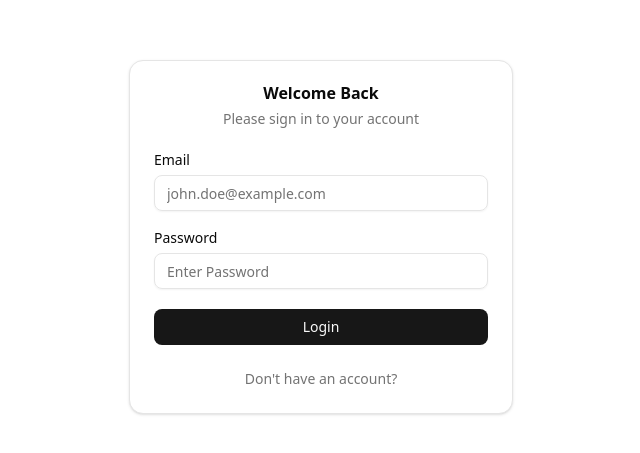
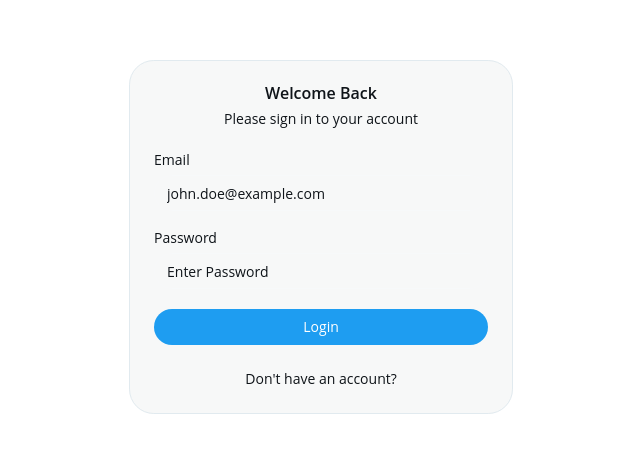
Before and after one commit to AndroBOI/guidance-system, a Next.js app in the folder frontend/: page /login in a window 1280 px wide. Shown: the part 163-616 px from the top of the page, without its empty margins (319-959 px from the left). Built offline with nearby package versions, Linux system fonts and the light colour scheme.

Commit message:
lowkey made changes

```diff
--- a/frontend/app/globals.css
+++ b/frontend/app/globals.css
@@ -1,5 +1,4 @@
 @import "tailwindcss";
-
 
 @custom-variant dark (&:is(.dark *));
 
@@ -42,75 +41,144 @@
   --color-sidebar-accent-foreground: var(--sidebar-accent-foreground);
   --color-sidebar-border: var(--sidebar-border);
   --color-sidebar-ring: var(--sidebar-ring);
+  --font-sans: Open Sans, sans-serif;
+  --font-mono: Menlo, monospace;
+  --font-serif: Georgia, serif;
+  --radius: 1.3rem;
+  --tracking-tighter: calc(var(--tracking-normal) - 0.05em);
+  --tracking-tight: calc(var(--tracking-normal) - 0.025em);
+  --tracking-wide: calc(var(--tracking-normal) + 0.025em);
+  --tracking-wider: calc(var(--tracking-normal) + 0.05em);
+  --tracking-widest: calc(var(--tracking-normal) + 0.1em);
+  --tracking-normal: var(--tracking-normal);
+  --shadow-2xl: var(--shadow-2xl);
+  --shadow-xl: var(--shadow-xl);
+  --shadow-lg: var(--shadow-lg);
+  --shadow-md: var(--shadow-md);
+  --shadow: var(--shadow);
+  --shadow-sm: var(--shadow-sm);
+  --shadow-xs: var(--shadow-xs);
+  --shadow-2xs: var(--shadow-2xs);
+  --spacing: var(--spacing);
+  --letter-spacing: var(--letter-spacing);
+  --shadow-offset-y: var(--shadow-offset-y);
+  --shadow-offset-x: var(--shadow-offset-x);
+  --shadow-spread: var(--shadow-spread);
+  --shadow-blur: var(--shadow-blur);
+  --shadow-opacity: var(--shadow-opacity);
+  --color-shadow-color: var(--shadow-color);
+  --color-destructive-foreground: var(--destructive-foreground);
 }
 
 :root {
-  --radius: 0.625rem;
-  --background: oklch(1 0 0);
-  --foreground: oklch(0.145 0 0);
-  --card: oklch(1 0 0);
-  --card-foreground: oklch(0.145 0 0);
-  --popover: oklch(1 0 0);
-  --popover-foreground: oklch(0.145 0 0);
-  --primary: oklch(0.205 0 0);
-  --primary-foreground: oklch(0.985 0 0);
-  --secondary: oklch(0.97 0 0);
-  --secondary-foreground: oklch(0.205 0 0);
-  --muted: oklch(0.97 0 0);
-  --muted-foreground: oklch(0.556 0 0);
-  --accent: oklch(0.97 0 0);
-  --accent-foreground: oklch(0.205 0 0);
-  --destructive: oklch(0.577 0.245 27.325);
-  --border: oklch(0.922 0 0);
-  --input: oklch(0.922 0 0);
-  --ring: oklch(0.708 0 0);
-  --chart-1: oklch(0.646 0.222 41.116);
-  --chart-2: oklch(0.6 0.118 184.704);
-  --chart-3: oklch(0.398 0.07 227.392);
-  --chart-4: oklch(0.828 0.189 84.429);
-  --chart-5: oklch(0.769 0.188 70.08);
-  --sidebar: oklch(0.985 0 0);
-  --sidebar-foreground: oklch(0.145 0 0);
-  --sidebar-primary: oklch(0.205 0 0);
-  --sidebar-primary-foreground: oklch(0.985 0 0);
-  --sidebar-accent: oklch(0.97 0 0);
-  --sidebar-accent-foreground: oklch(0.205 0 0);
-  --sidebar-border: oklch(0.922 0 0);
-  --sidebar-ring: oklch(0.708 0 0);
+  --radius: 1.3rem;
+  --background: oklch(1.0000 0 0);
+  --foreground: oklch(0.1884 0.0128 248.5103);
+  --card: oklch(0.9784 0.0011 197.1387);
+  --card-foreground: oklch(0.1884 0.0128 248.5103);
+  --popover: oklch(1.0000 0 0);
+  --popover-foreground: oklch(0.1884 0.0128 248.5103);
+  --primary: oklch(0.6723 0.1606 244.9955);
+  --primary-foreground: oklch(1.0000 0 0);
+  --secondary: oklch(0.1884 0.0128 248.5103);
+  --secondary-foreground: oklch(1.0000 0 0);
+  --muted: oklch(0.9222 0.0013 286.3737);
+  --muted-foreground: oklch(0.1884 0.0128 248.5103);
+  --accent: oklch(0.9392 0.0166 250.8453);
+  --accent-foreground: oklch(0.6723 0.1606 244.9955);
+  --destructive: oklch(0.6188 0.2376 25.7658);
+  --border: oklch(0.9317 0.0118 231.6594);
+  --input: oklch(0.9809 0.0025 228.7836);
+  --ring: oklch(0.6818 0.1584 243.3540);
+  --chart-1: oklch(0.6723 0.1606 244.9955);
+  --chart-2: oklch(0.6907 0.1554 160.3454);
+  --chart-3: oklch(0.8214 0.1600 82.5337);
+  --chart-4: oklch(0.7064 0.1822 151.7125);
+  --chart-5: oklch(0.5919 0.2186 10.5826);
+  --sidebar: oklch(0.9784 0.0011 197.1387);
+  --sidebar-foreground: oklch(0.1884 0.0128 248.5103);
+  --sidebar-primary: oklch(0.6723 0.1606 244.9955);
+  --sidebar-primary-foreground: oklch(1.0000 0 0);
+  --sidebar-accent: oklch(0.9392 0.0166 250.8453);
+  --sidebar-accent-foreground: oklch(0.6723 0.1606 244.9955);
+  --sidebar-border: oklch(0.9271 0.0101 238.5177);
+  --sidebar-ring: oklch(0.6818 0.1584 243.3540);
+  --destructive-foreground: oklch(1.0000 0 0);
+  --font-sans: Open Sans, sans-serif;
+  --font-serif: Georgia, serif;
+  --font-mono: Menlo, monospace;
+  --shadow-color: rgba(29,161,242,0.15);
+  --shadow-opacity: 0;
+  --shadow-blur: 0px;
+  --shadow-spread: 0px;
+  --shadow-offset-x: 0px;
+  --shadow-offset-y: 2px;
+  --letter-spacing: 0em;
+  --spacing: 0.25rem;
+  --shadow-2xs: 0px 2px 0px 0px hsl(202.8169 89.1213% 53.1373% / 0.00);
+  --shadow-xs: 0px 2px 0px 0px hsl(202.8169 89.1213% 53.1373% / 0.00);
+  --shadow-sm: 0px 2px 0px 0px hsl(202.8169 89.1213% 53.1373% / 0.00), 0px 1px 2px -1px hsl(202.8169 89.1213% 53.1373% / 0.00);
+  --shadow: 0px 2px 0px 0px hsl(202.8169 89.1213% 53.1373% / 0.00), 0px 1px 2px -1px hsl(202.8169 89.1213% 53.1373% / 0.00);
+  --shadow-md: 0px 2px 0px 0px hsl(202.8169 89.1213% 53.1373% / 0.00), 0px 2px 4px -1px hsl(202.8169 89.1213% 53.1373% / 0.00);
+  --shadow-lg: 0px 2px 0px 0px hsl(202.8169 89.1213% 53.1373% / 0.00), 0px 4px 6px -1px hsl(202.8169 89.1213% 53.1373% / 0.00);
+  --shadow-xl: 0px 2px 0px 0px hsl(202.8169 89.1213% 53.1373% / 0.00), 0px 8px 10px -1px hsl(202.8169 89.1213% 53.1373% / 0.00);
+  --shadow-2xl: 0px 2px 0px 0px hsl(202.8169 89.1213% 53.1373% / 0.00);
+  --tracking-normal: 0em;
 }
 
 .dark {
-  --background: oklch(0.145 0 0);
-  --foreground: oklch(0.985 0 0);
-  --card: oklch(0.205 0 0);
-  --card-foreground: oklch(0.985 0 0);
-  --popover: oklch(0.205 0 0);
-  --popover-foreground: oklch(0.985 0 0);
-  --primary: oklch(0.922 0 0);
-  --primary-foreground: oklch(0.205 0 0);
-  --secondary: oklch(0.269 0 0);
-  --secondary-foreground: oklch(0.985 0 0);
-  --muted: oklch(0.269 0 0);
-  --muted-foreground: oklch(0.708 0 0);
-  --accent: oklch(0.269 0 0);
-  --accent-foreground: oklch(0.985 0 0);
-  --destructive: oklch(0.704 0.191 22.216);
-  --border: oklch(1 0 0 / 10%);
-  --input: oklch(1 0 0 / 15%);
-  --ring: oklch(0.556 0 0);
-  --chart-1: oklch(0.488 0.243 264.376);
-  --chart-2: oklch(0.696 0.17 162.48);
-  --chart-3: oklch(0.769 0.188 70.08);
-  --chart-4: oklch(0.627 0.265 303.9);
-  --chart-5: oklch(0.645 0.246 16.439);
-  --sidebar: oklch(0.205 0 0);
-  --sidebar-foreground: oklch(0.985 0 0);
-  --sidebar-primary: oklch(0.488 0.243 264.376);
-  --sidebar-primary-foreground: oklch(0.985 0 0);
-  --sidebar-accent: oklch(0.269 0 0);
-  --sidebar-accent-foreground: oklch(0.985 0 0);
-  --sidebar-border: oklch(1 0 0 / 10%);
-  --sidebar-ring: oklch(0.556 0 0);
+  --background: oklch(0 0 0);
+  --foreground: oklch(0.9328 0.0025 228.7857);
+  --card: oklch(0.2097 0.0080 274.5332);
+  --card-foreground: oklch(0.8853 0 0);
+  --popover: oklch(0 0 0);
+  --popover-foreground: oklch(0.9328 0.0025 228.7857);
+  --primary: oklch(0.6692 0.1607 245.0110);
+  --primary-foreground: oklch(1.0000 0 0);
+  --secondary: oklch(0.9622 0.0035 219.5331);
+  --secondary-foreground: oklch(0.1884 0.0128 248.5103);
+  --muted: oklch(0.2090 0 0);
+  --muted-foreground: oklch(0.5637 0.0078 247.9662);
+  --accent: oklch(0.1928 0.0331 242.5459);
+  --accent-foreground: oklch(0.6692 0.1607 245.0110);
+  --destructive: oklch(0.6188 0.2376 25.7658);
+  --border: oklch(0.2674 0.0047 248.0045);
+  --input: oklch(0.3020 0.0288 244.8244);
+  --ring: oklch(0.6818 0.1584 243.3540);
+  --chart-1: oklch(0.6723 0.1606 244.9955);
+  --chart-2: oklch(0.6907 0.1554 160.3454);
+  --chart-3: oklch(0.8214 0.1600 82.5337);
+  --chart-4: oklch(0.7064 0.1822 151.7125);
+  --chart-5: oklch(0.5919 0.2186 10.5826);
+  --sidebar: oklch(0.2097 0.0080 274.5332);
+  --sidebar-foreground: oklch(0.8853 0 0);
+  --sidebar-primary: oklch(0.6818 0.1584 243.3540);
+  --sidebar-primary-foreground: oklch(1.0000 0 0);
+  --sidebar-accent: oklch(0.1928 0.0331 242.5459);
+  --sidebar-accent-foreground: oklch(0.6692 0.1607 245.0110);
+  --sidebar-border: oklch(0.3795 0.0220 240.5943);
+  --sidebar-ring: oklch(0.6818 0.1584 243.3540);
+  --destructive-foreground: oklch(1.0000 0 0);
+  --radius: 1.3rem;
+  --font-sans: Open Sans, sans-serif;
+  --font-serif: Georgia, serif;
+  --font-mono: Menlo, monospace;
+  --shadow-color: rgba(29,161,242,0.25);
+  --shadow-opacity: 0;
+  --shadow-blur: 0px;
+  --shadow-spread: 0px;
+  --shadow-offset-x: 0px;
+  --shadow-offset-y: 2px;
+  --letter-spacing: 0em;
+  --spacing: 0.25rem;
+  --shadow-2xs: 0px 2px 0px 0px hsl(202.8169 89.1213% 53.1373% / 0.00);
+  --shadow-xs: 0px 2px 0px 0px hsl(202.8169 89.1213% 53.1373% / 0.00);
+  --shadow-sm: 0px 2px 0px 0px hsl(202.8169 89.1213% 53.1373% / 0.00), 0px 1px 2px -1px hsl(202.8169 89.1213% 53.1373% / 0.00);
+  --shadow: 0px 2px 0px 0px hsl(202.8169 89.1213% 53.1373% / 0.00), 0px 1px 2px -1px hsl(202.8169 89.1213% 53.1373% / 0.00);
+  --shadow-md: 0px 2px 0px 0px hsl(202.8169 89.1213% 53.1373% / 0.00), 0px 2px 4px -1px hsl(202.8169 89.1213% 53.1373% / 0.00);
+  --shadow-lg: 0px 2px 0px 0px hsl(202.8169 89.1213% 53.1373% / 0.00), 0px 4px 6px -1px hsl(202.8169 89.1213% 53.1373% / 0.00);
+  --shadow-xl: 0px 2px 0px 0px hsl(202.8169 89.1213% 53.1373% / 0.00), 0px 8px 10px -1px hsl(202.8169 89.1213% 53.1373% / 0.00);
+  --shadow-2xl: 0px 2px 0px 0px hsl(202.8169 89.1213% 53.1373% / 0.00);
 }
 
 @layer base {
@@ -119,5 +187,6 @@
   }
   body {
     @apply bg-background text-foreground;
+    letter-spacing: var(--tracking-normal);
   }
 }
--- a/frontend/components/auth/register-form.tsx
+++ b/frontend/components/auth/register-form.tsx
@@ -1,7 +1,7 @@
 "use client";
 import { useState } from "react";
 import CardWrapper from "./card-wrapper";
-
+import { Info } from "lucide-react";
 import { RegisterSchema } from "@/schemas";
 import {
   Form,
@@ -28,8 +28,10 @@ const RegisterForm = () => {
   });
 
   const [user, setUser] = useState<RegisterFormValues | null>(null);
+  const [isLoading, setIsLoading] = useState(false);
 
   const handleRegister = async (data: RegisterFormValues) => {
+    setIsLoading(true);
     try {
       const response = await fetch("http://localhost:5000/auth/signup", {
         method: "POST",
@@ -51,7 +53,13 @@ const RegisterForm = () => {
       console.log("Registration successful", result);
       form.reset();
     } catch (error) {
+      form.setError("root", {
+        type: "manual",
+        message: "Network error. Please check your connection",
+      });
       console.error("Registration failed", error);
+    } finally {
+      setIsLoading(false);
     }
   };
 
@@ -69,6 +77,13 @@ const RegisterForm = () => {
             className="space-y-5 w-full"
             onSubmit={form.handleSubmit(handleRegister)}
           >
+            {form.formState.errors.root && (
+              <div className="flex justify-center items-center gap-x-3  text-red-600 px-4 py-3 rounded bg-red-200 ">
+                <Info className="text-red" size={20} />
+                {form.formState.errors.root.message}
+              </div>
+            )}
+
             <FormField
               control={form.control}
               name="email"
@@ -77,6 +92,7 @@ const RegisterForm = () => {
                   <FormLabel>Email</FormLabel>
                   <FormControl>
                     <Input
+                      disabled={isLoading}
                       {...field}
                       placeholder="john.doe@example.com"
                       type="email"
@@ -97,6 +113,7 @@ const RegisterForm = () => {
                   <FormLabel>Password</FormLabel>
                   <FormControl>
                     <Input
+                      disabled={isLoading}
                       {...field}
                       placeholder="Enter Password"
                       type="password"
@@ -108,7 +125,9 @@ const RegisterForm = () => {
                 </FormItem>
               )}
             />
-            <Button className="w-full">Register</Button>
+            <Button className="w-full" type="submit">
+              {isLoading ? "Creating account..." : "Register"}
+            </Button>
           </form>
         </Form>
       </CardWrapper>
--- a/frontend/components/profile/profile-form.tsx
+++ b/frontend/components/profile/profile-form.tsx
@@ -1,6 +1,6 @@
 "use client";
 import { useRouter } from "next/navigation";
-import { Card } from "../ui/card";
+import { Card, CardTitle, CardHeader } from "../ui/card";
 import { Info } from "lucide-react";
 import { useState } from "react";
 import { ProfileSchema } from "@/schemas";
@@ -87,6 +87,9 @@ export const ProfileForm = () => {
   return (
     <div className="flex min-h-screen justify-center items-center px-5">
       <Card className="w-full max-w-sm px-5 py-6">
+        <CardHeader className="text-center">
+          <CardTitle>We lowkey genuinely need your Info Twin</CardTitle>{" "}
+        </CardHeader>
         <Form {...form}>
           <form
             className="space-y-5 w-full"
```
Also changed, not shown: frontend/app/profile/layout.tsx (added, +53 -0 lines), frontend/middleware.ts (+9 -7 lines), 1 other file (tests, documents, lock files or other folders).
